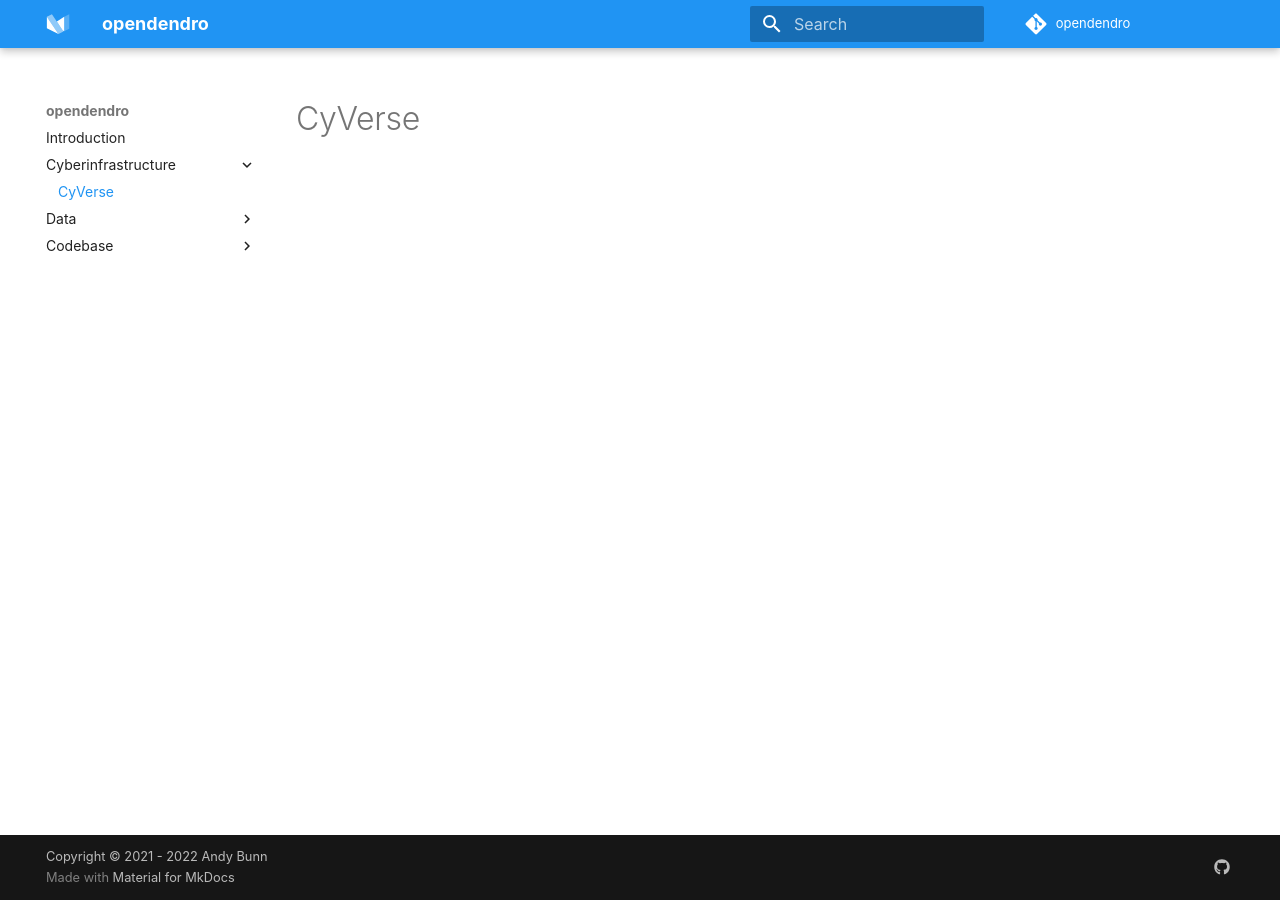
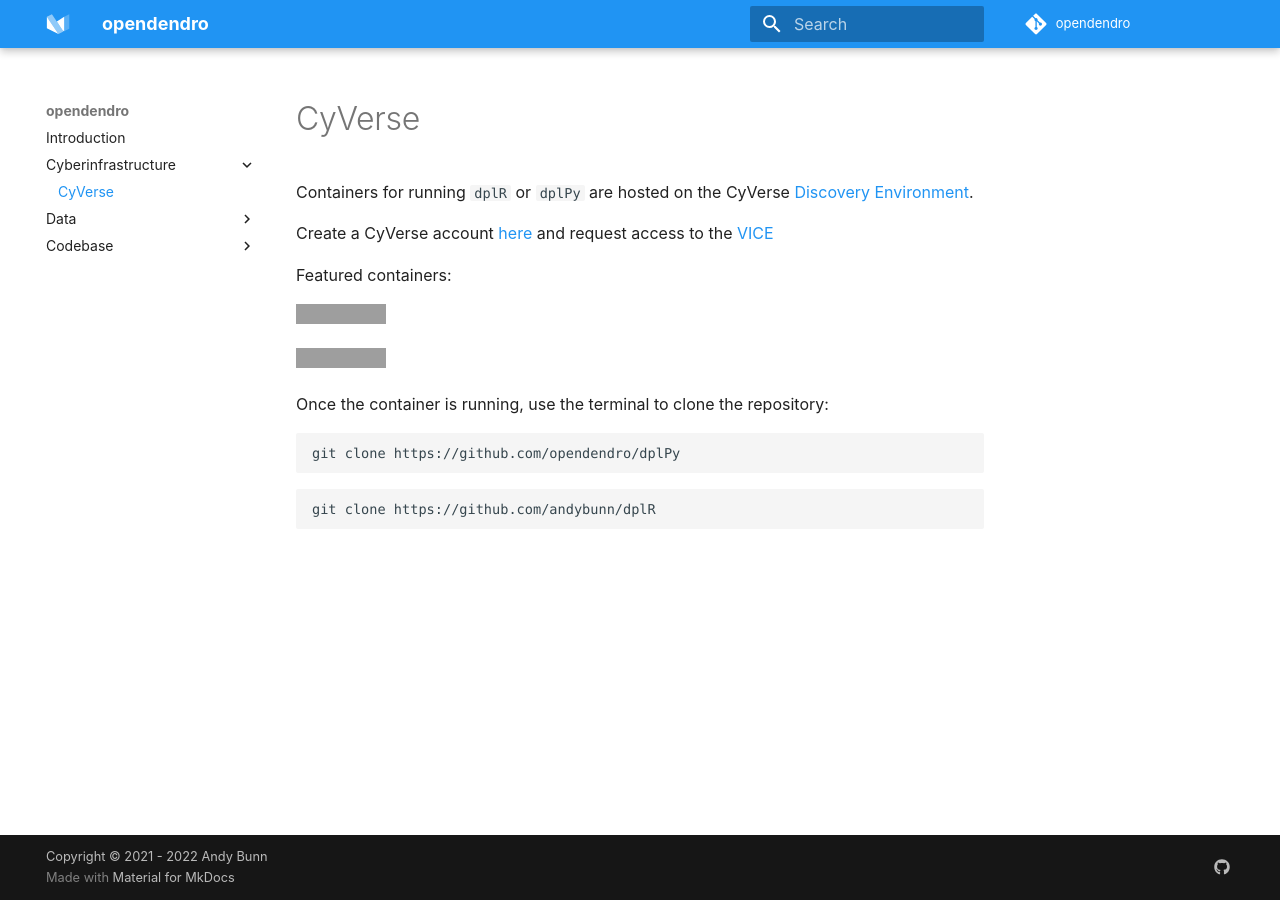
Before and after one commit to OpenDendro/opendendro, an MkDocs documentation site: the page built from docs/cyverse.md, in a window 1280 px wide. Built offline with MkDocs 1.6.1 and Material for MkDocs 9.7.7, drawn with Linux system fonts in a browser that asks for light colours; some web fonts are replaced; comment, search, counter and statistics services are not loaded; grey boxes are pictures that could not be loaded.

Commit message:
Update cyverse.md

````diff
--- a/docs/cyverse.md
+++ b/docs/cyverse.md
@@ -1 +1,21 @@
 # CyVerse
+
+Containers for running `dplR` or `dplPy` are hosted on the CyVerse [Discovery Environment](https://de.cyverse.org).
+
+Create a CyVerse account [here](https://user.cyverse.org) and request access to the [VICE](https://learning.cyverse.org/projects/vice/en/latest/)
+
+Featured containers:
+
+<a href="https://de.cyverse.org/apps/de/3548f43a-bed1-11e9-af16-008cfa5ae621/launch?quick-launch-id=81b187d6-cc94-4c53-81b5-f09f31c9c8ba" target="_blank"><img src="https://img.shields.io/badge/Verse-latest-blue?style=plastic&logo=rstudio"></a>
+
+<a href="https://de.cyverse.org/apps/de/5eb08814-6b1a-11eb-9180-008cfa5ae621/launch" target="_blank"><img src="https://img.shields.io/badge/Datascience-2.2.9-orange?style=plastic&logo=jupyter"></a>
+
+Once the container is running, use the terminal to clone the repository:
+
+```
+git clone https://github.com/opendendro/dplPy
+```
+
+```
+git clone https://github.com/andybunn/dplR
+```
````
